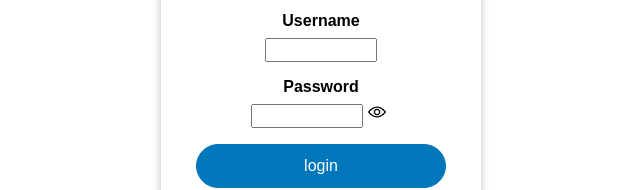
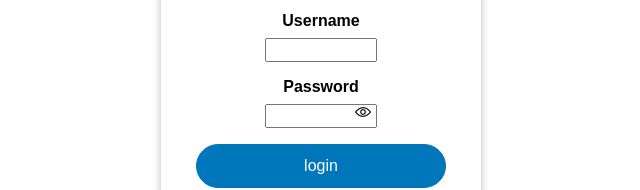
Before and after one commit to torreslucs23/movie_store_vue, a Vue app: page /auth in a window 1280 px wide. Shown: the part 140-330 px from the top of the page, without its empty margins (319-959 px from the left). Built offline with nearby package versions, Linux system fonts and the light colour scheme.

Commit message:
fix eye style

```diff
--- a/src/components/pages/AuthPage.vue
+++ b/src/components/pages/AuthPage.vue
@@ -13,6 +13,7 @@
         />
       </div>
 
+      <div class="password-container">
         <div class="form-control">
           <label for="password">Password</label>
           <div class="div-password-container">
@@ -26,8 +27,9 @@
               @mouseover="showPassword"
               @mouseleave="hidePassword"
               src="../../assets/olho.png"
-            alt=""
+              class="eye"
             />
+          </div>
         </div>
       </div>
       <div>
@@ -53,7 +55,6 @@ export default {
   },
   methods: {
     submitForm() {
-      console.log(this.password);
       axios
         .post(
           "http://localhost:8080/user/login",
@@ -168,6 +169,15 @@ button:active {
   justify-content: center;
   width: 100%; /* Garante que a largura seja 100% do container pai */
 }
+.eye {
+  position: absolute;
+  right: 1px;
+  cursor: pointer;
+  width: 1rem;
+}
+.password-container {
+  position: relative;
+}
 
 .register-button {
   background-color: rgb(184, 117, 117);
```
Lines whose indentation alone changed are shown as unchanged.
